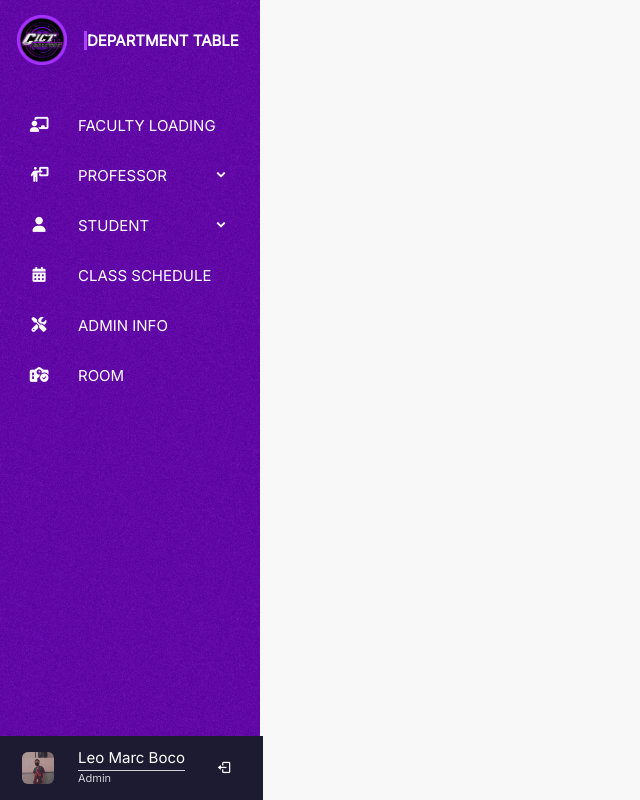
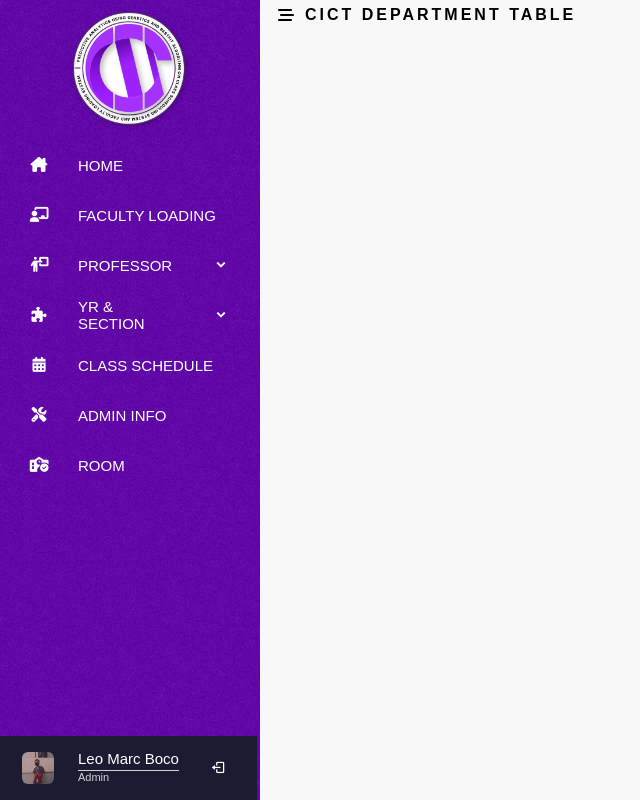
Before and after one commit to Samahan-Ng-Mga-Coder/Thesis-main, a Django app: page /admin_landingpage/ in a window 1280 px wide. Shown: the whole page, without its empty margins (0-640 px from the left). Run offline with Django 4.2, Linux system fonts and the light colour scheme; some libraries are stand-ins or nearby versions.

Commit message:
update13
basic update

```diff
--- a/Thesis-main/Thesis_Schedule/Thesis_Schedule/settings.py
+++ b/Thesis-main/Thesis_Schedule/Thesis_Schedule/settings.py
@@ -88,9 +88,9 @@ DATABASES = {
         'ENGINE': 'django.db.backends.postgresql_psycopg2',
         'NAME': 'facultyloading',
         'USER': 'postgres',
-        'PASSWORD': 'admin',
+        'PASSWORD': '53421',
         'HOST': 'localhost',
-        'PORT': '5435',
+        'PORT': '5432',
     }
 }
 
--- a/Thesis-main/Thesis_Schedule/Thesis_Schedule_App/static/adminLandingPage_CSS.css
+++ b/Thesis-main/Thesis_Schedule/Thesis_Schedule_App/static/adminLandingPage_CSS.css
@@ -2,14 +2,40 @@
 @import url('https://fonts.googleapis.com/css2?family=Inter&display=swap');
 
 body{
- background: #F8F8F8;
+ background: #f8f8f8;
+ min-height: 100%;
 }
+/*------------------ code update -----------------*/
+body > header {
+  top: 0;
+  width: 100%;
+  height: 30px;
+  background: none;
 
+  padding-left: 270px;
+  position: absolute;
+  flex: 1 100%;
+  /*
+  border: 5px solid white;
+  text-align: left;
+  */
+
+  display: flex;
+  justify-content: left;
+  align-items: center;
+  font-weight: bold;
+  letter-spacing: 3px;
+}
+body > header i{
+  padding-right: 8px;
+  padding-left: 8px;
+}
+/*----------------------------------------------*/
 *{
  margin: 0;
  padding: 0;
  box-sizing: border-box;
- font-family: 'Inter', sans-serif;
+ font-family: 'Poppins', sans-serif;
  font-weight: light;
 }
 .sidebar{
@@ -35,11 +61,12 @@ body{
 .sidebar .logo-details img{
  font-size: 30px;
  color: #fff;
- height: 50px;
+ height: 120px;
  min-width: 50px;
  text-align: center;
  line-height: 50px;
- margin: 17px;
+ margin: auto;
+ position: relative;
 }
 .sidebar .logo-details .logo_name{
  font-size: 15px;
@@ -59,7 +86,7 @@ body{
 .sidebar .nav-links{
  /*background: red;*/
  height: 100%;
- padding-top: 30px;
+ padding-top: 70px;
 }
 .sidebar .nav-links li{
  position: relative;
@@ -95,6 +122,7 @@ body{
  font-weight: 200;
  color: #fff;
 }
+
 
 /*.sub-menu{
  background: linear-gradient(90deg, #7C55FF, #AD43FF);
@@ -135,12 +163,12 @@ body{
  left: 100%;
  top: -10px;
  margin-top: 0;
- padding: 10px 20px;
+ padding: 5px 10px;
  border-radius: 0 6px 6px 0;
  transition: all 0.4s ease;
  opacity: 0;
  pointer-events: none;
-
+ box-shadow: none;
 }
 /*.sidebar.close .nav-links li:hover a{
  box-shadow: none;
@@ -150,6 +178,16 @@ body{
  opacity: 1;
  pointer-events: auto;
 
+}
+/*.sidebar.close .nav-links li:hover .sub-menu i{
+ opacity: .2;
+ padding: 1px 1px 1px 1px;
+}*/
+
+.sidebar.close .nav-links li .sub-menu li a i{
+    padding: 1px 1px 1px 1px;
+    position: relative;
+    left: -10px;
 }
 .sidebar .nav-links li .sub-menu .link_name{
  display: none;
@@ -168,7 +206,7 @@ body{
 .sidebar .nav-links li .sub-menu .blank{
  opacity: 1;
  pointer-events: auto;
- paddin: 3px 20px 6px 16px;
+ padding: 3px 20px 6px 16px;
 }
 .sidebar .nav-links li:hover .sub-menu .blank{
  top: 50%;
--- a/Thesis-main/Thesis_Schedule/Thesis_Schedule_App/templates/Thesis_Schedule_App/404.html
+++ b/Thesis-main/Thesis_Schedule/Thesis_Schedule_App/templates/Thesis_Schedule_App/404.html
@@ -17,7 +17,7 @@
       /*font-family: 'Hind', sans-serif;*/
     }
     body{
-      background-image:url(images/nosie_BG2.png);
+      background-image:url(images/noise_BG2.png);
       background-size: cover;
       background-position: center;
       background-repeat: repeat;
--- a/Thesis-main/Thesis_Schedule/Thesis_Schedule_App/templates/Thesis_Schedule_App/admin_landingpage.html
+++ b/Thesis-main/Thesis_Schedule/Thesis_Schedule_App/templates/Thesis_Schedule_App/admin_landingpage.html
@@ -1,3 +1,4 @@
+{% load static %}
 <!DOCTYPE html>
 
 <html lang="en" dir="ltr">
@@ -18,24 +19,37 @@
 	<link href='https://unpkg.com/boxicons@2.1.4/css/boxicons.min.css' rel='stylesheet'>
 	<script src="https://kit.fontawesome.com/eb44be992a.js" crossorigin="anonymous"></script>
 
-  <!--IMPORTANT!!!!!!-->
-	<meta name="veiwport" content="width=device-width", initial-scale="1.0">
+	<meta name="veiwport" content="width=device-width", initial-scale=1.0">
 
 
 </head>
-    {% load static %}
 	<link rel = "stylesheet" href="{% static 'adminLandingPage_CSS.css' %}">
 	<!--link rel="stylesheet" type="text/css" href="adminLandingPage_CSS.css"-->
 <body>
 
+<!------------------ code update ----------------->
+<header class="header"><i class="fa-solid fa-bars-staggered"></i> CICT DEPARTMENT TABLE</header>
+<!------------------------------------------------>
+
   <div class="sidebar close">
     <div class="logo-details">
 	<!--img src="cictLogo.png" alt="profile"-->
-	<img src="{% static 'images/cictLogo.png' %}">
-	<span class="logo_name"> DEPARTMENT TABLE</span>
+	<img src="{% static 'images/logo.png' %}">
+	<!--span class="logo_name"> DEPARTMENT TABLE</span-->
     </div>
 
     <ul class="nav-links">
+
+        <li>
+        <a href="#">
+          <i class="fa-solid fa-house-chimney"></i>
+         <span class="link_name">HOME</span>
+        </a>
+         <!--ul class="sub-menu blank">
+          <li><a class="link_name" href="#">FACULTY LOADING</a></li>
+        </ul-->
+      </li>
+
      <li>
       <a href="#">
        <i class="fa-solid fa-chalkboard-user"></i>
@@ -56,7 +70,7 @@
       </div>
       <ul class="sub-menu">
         <!--li><a class="link_name" href="#">PROFESSOR INFO</a></li-->
-        <li><a href="#">Professor list</a></li>
+        <li><a href="#"><!--i class="fa-solid fa-list-ul"></i-->Professor list</a></li>
         <li><a href="#">Add professor</a></li>
       </ul>
      </li>
@@ -64,15 +78,17 @@
      <li>
       <div class="icon-link">
        <a href="#">
-        <i class="fa-solid fa-user"></i>
-        <span class="link_name"> STUDENT</span>
+        <i class="fa-solid fa-puzzle-piece"></i>
+        <span class="link_name"> YR & SECTION</span>
        </a>
         <i class='bx bxs-chevron-down arrow'></i>
       </div>
       <ul class="sub-menu">
         <!--li><a class="link_name" href="#">STUDENT INFO</a></li-->
-        <li><a href="#">Student list</a></li>
-        <li><a href="#">Add student</a></li>
+        <li><a href="#">First Year</a></li>
+        <li><a href="#">Second Year</a></li>
+	<li><a href="#">Third Year</a></li>
+        <li><a href="#">Fourth Year</a></li>
       </ul>
      </li>
 
@@ -110,17 +126,18 @@
     <div class="profile-details">
      <div class="profile-content">
        <!--img src="user.png" alt="profile"-->
-	   <img src="{% static 'images/user.png' %}">
+	<img src="{% static 'images/user.png' %}">
      </div>
 
 
      <div class="name-job">
-      <div class="profile_name">Leo Marc Boco</div>
-      <div class="job">Admin</div>
+        <div class="profile_name">Leo Marc Boco</div>
+        <div class="job">Admin</div>
      </div>
      <i class='bx bx-log-out'></i>
     </div>
     </li>
+
     </ul>
 
   </div>
```
Also changed, not shown: Thesis-main/Thesis_Schedule/Thesis_Schedule_App/static/images/register_IMG/botLeft.png (added), Thesis-main/Thesis_Schedule/Thesis_Schedule_App/static/images/register_IMG/topRight.png (added).
